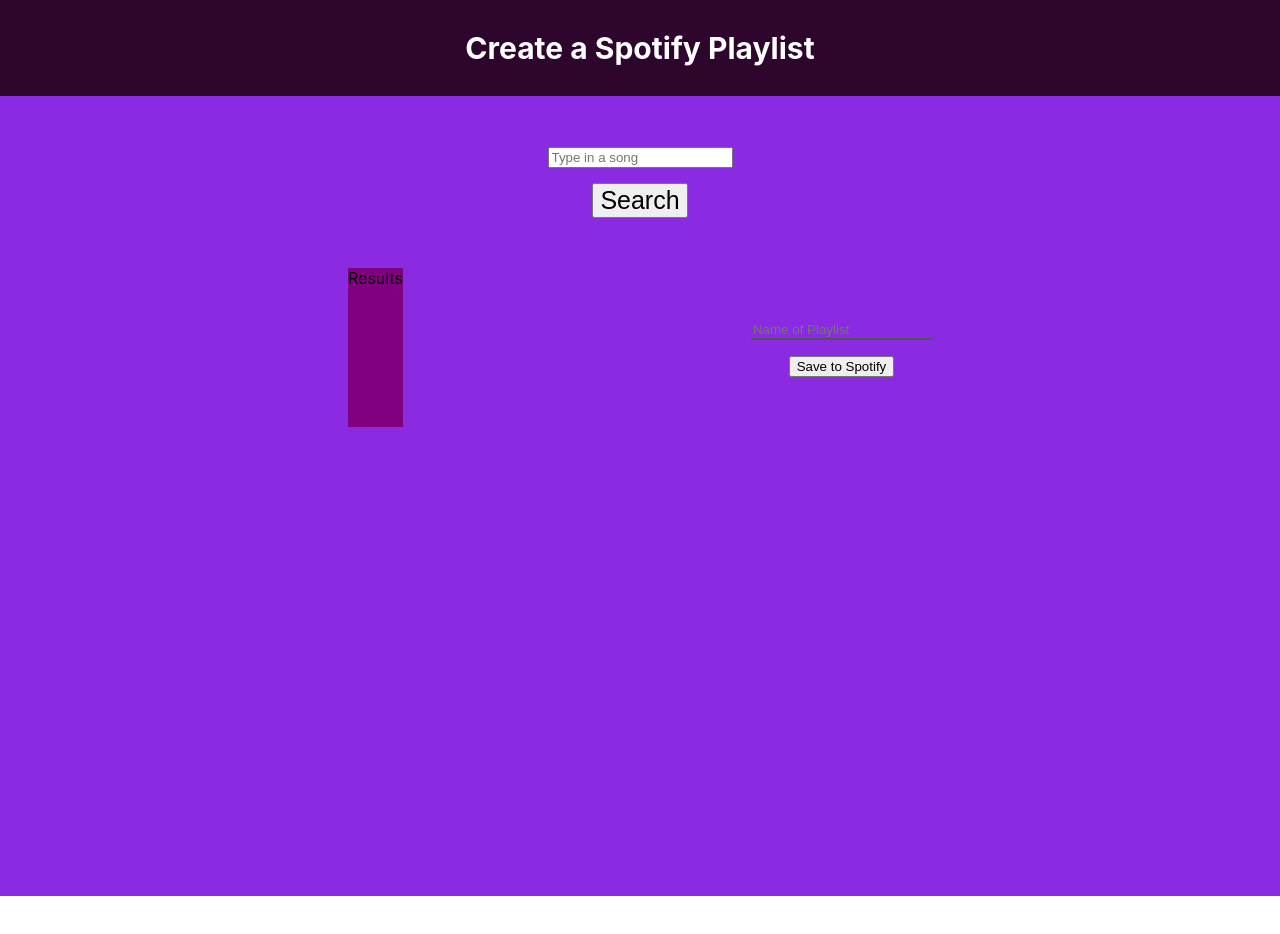
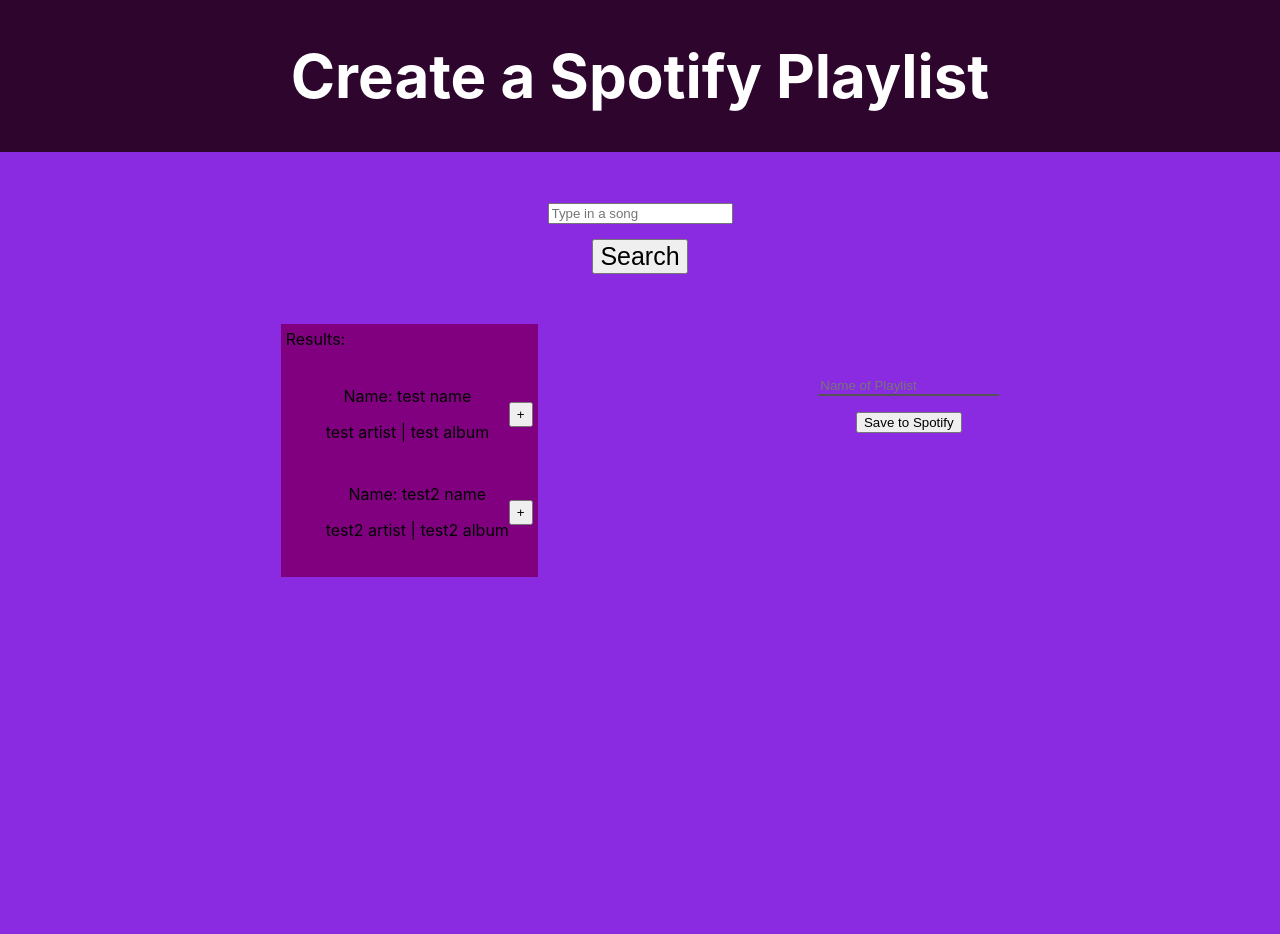
Before and after one commit to micahsteele/Jamming, a React (Create React App) app: page / in a window 1280 px wide. Shown: the top 934 px of the page. Before the commit the page ends 896 px from the top, so only its background shows below. Built offline with nearby package versions, Linux system fonts and the light colour scheme.

Commit message:
search resuts display array of objects

```diff
--- a/src/App.css
+++ b/src/App.css
@@ -25,8 +25,24 @@
 }
 
 .SearchResult {
+  background-color: purple;
+}
+
+.tracks {
+  list-style-type: none;
   display: flex;
-  background-color: purple;
+  justify-content: space-between;
+  padding: 5px;
+  align-items: center;
+}
+
+.track-button {
+  height: 25px;
+}
+
+.results {
+  display: flex;
+  margin: 5px;
 }
 
 .Playlist {
--- a/src/App.js
+++ b/src/App.js
@@ -1,6 +1,7 @@
 import logo from './logo.svg';
 import ReactDOM from 'react-dom';
 import './App.css';
+import React, {useState} from 'react';
 import SearchBar from './Components/SearchBar';
 import SearchResults from './Components/SearchResults';
 import Playlist from './Components/Playlist';
@@ -8,18 +9,18 @@
 import Track from './Components/Track';
 
 function App() {
+
   return (
     <div className="App">
       <header className="App-header">
-        <p>
+        <h1>
           Create a Spotify Playlist
-        </p>
+        </h1>
       </header>
       <main>
         <SearchBar />
         <div className='Main-body'>
           <SearchResults />
-          <Track />
           <Playlist />
         </div>
       </main>
--- a/src/Components/SearchResults.js
+++ b/src/Components/SearchResults.js
@@ -1,9 +1,34 @@
-
+import React, {useState} from "react";
+import Track from "./Track";
 
 function SearchResults() {
+    const [tracks, setTracks] = useState([
+        {
+            name: 'test name',
+            artist: 'test artist',
+            album: 'test album',
+            id: 'test id',
+        },
+        {
+            name: 'test2 name',
+            artist: 'test2 artist',
+            album: 'test2 album',
+            id: 'test2 id',
+        }
+      ]);
+
+      const addTracks = (track) => {
+        setTracks((tracks) => [track, ...tracks])
+      }
+
     return (
         <div className='SearchResult' >
-            <div className='text' >Results</div>
+            <div className='results' >Results:</div>
+            <ul>
+            {tracks.map((track) => (
+              <div className='tracks'><Track key={track.id} track={track} className='tracks' /><button className='track-button' >+</button></div>
+            ))}
+          </ul>
         </div>
     )
 };
--- a/src/Components/Track.js
+++ b/src/Components/Track.js
@@ -1,20 +1,15 @@
 import React, {useState} from "react";
+import App from "../App";
 
-function Track() {
-    const [track, setTrack] = useState([
-        {
-            name: 'test',
-            artist: 'test',
-            album: 'test',
-            id: 'test',
-        },
-        {
-            name: 'test2',
-            artist: 'test2',
-            album: 'test2',
-            id: 'test2',
-        }
-     ])
+function Track(props) {
+    const { track } = props;
+
+    return (
+        <li>
+            <p>Name: {track.name}</p>
+            <p>{track.artist} | {track.album}</p>
+        </li>
+    )
 };
 
 export default Track;
```
